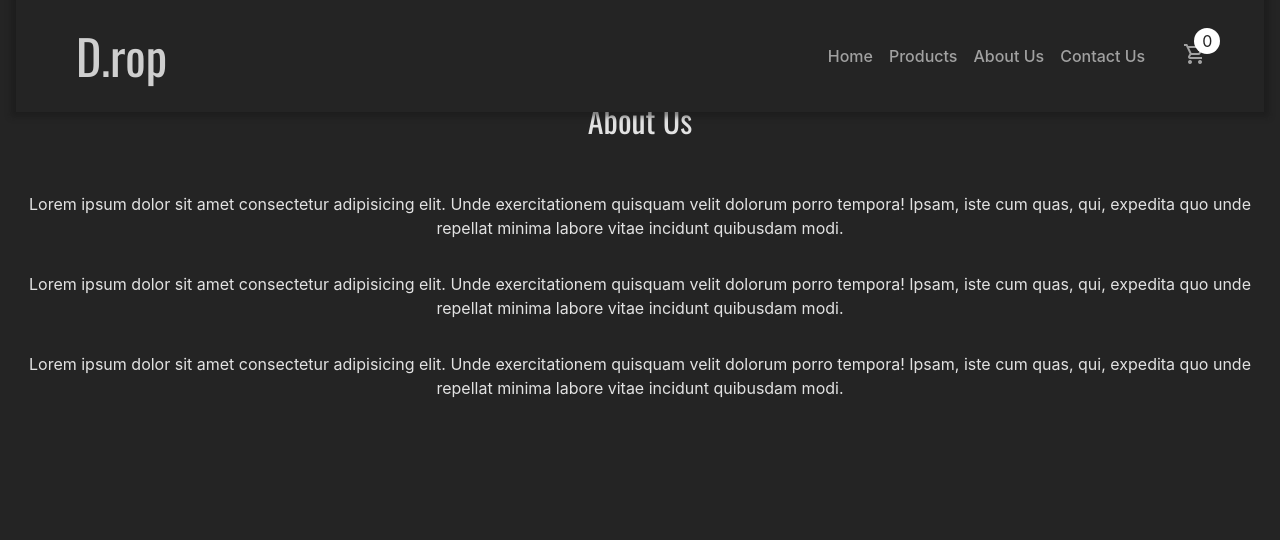
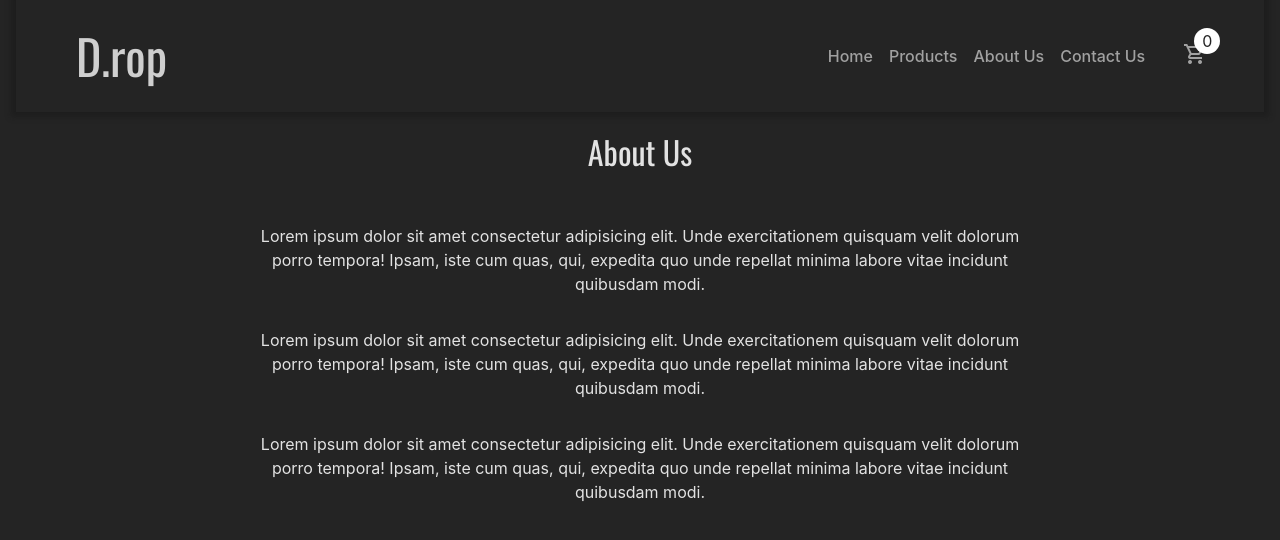
Before and after one commit to kmthehippie/Shopping-Cart, a React (Vite) app: page /about in a window 1280 px wide. Shown: the top 540 px of the page. Built offline with nearby package versions, Linux system fonts and the light colour scheme.

Commit message:
Fix About Us CSS

```diff
--- a/src/styles/home.scss
+++ b/src/styles/home.scss
@@ -43,10 +43,16 @@
 .about{
     display: flex;
     flex-direction: column;
+    align-items: center;
+
 }
 
 .about h3{
     font-family: "Oswald";
     font-size: 2rem;
-    margin-top: 3rem;
+    margin-top: 5rem;
 }
+
+.about p{
+    width: min(800px, 100%);
+}
```
